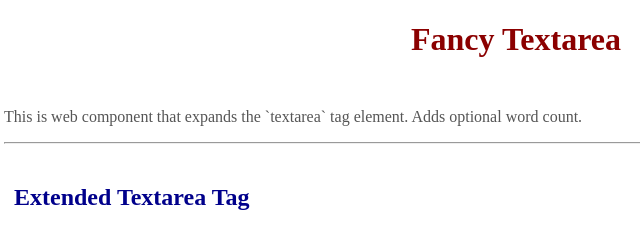
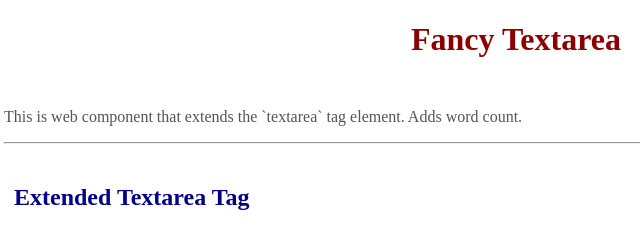
Before and after one commit to kemapak/code-kitchen, a plain HTML site: page src/html-fancy-textarea-tag/index.html in a window 1280 px wide. Shown: the top 240 px of the page, 124-764 px from the left. Drawn offline with Linux system fonts and the light colour scheme.

Commit message:
Minor fixes to fancy textarea web component.

```diff
--- a/src/html-fancy-textarea-tag/index.html
+++ b/src/html-fancy-textarea-tag/index.html
@@ -16,7 +16,7 @@
 </header>
 <main>
     <p>
-        This is web component that expands the `textarea` tag element. Adds optional word count.
+        This is web component that extends the `textarea` tag element. Adds word count.
     </p>
     <hr />
     <div>
```
